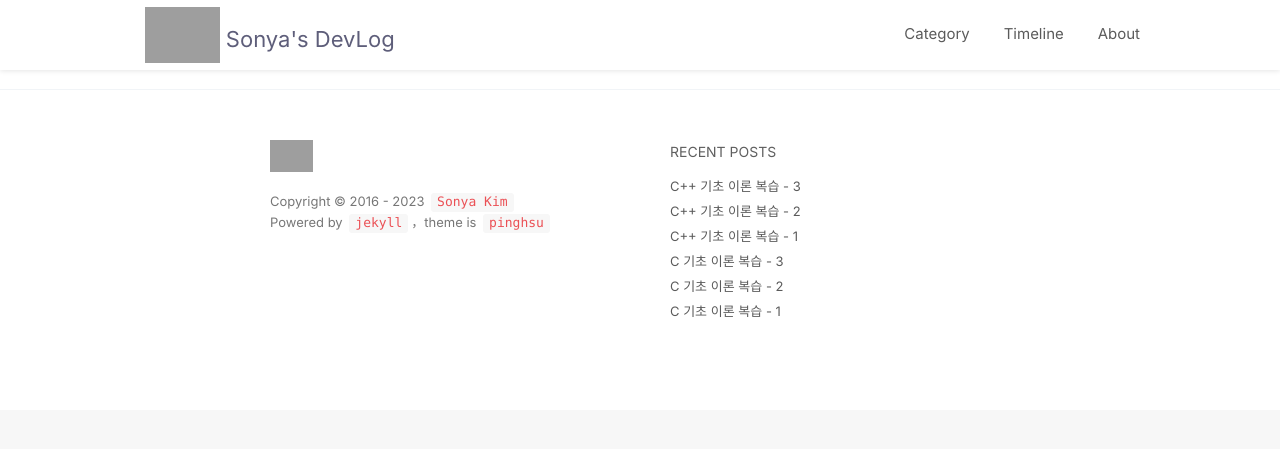
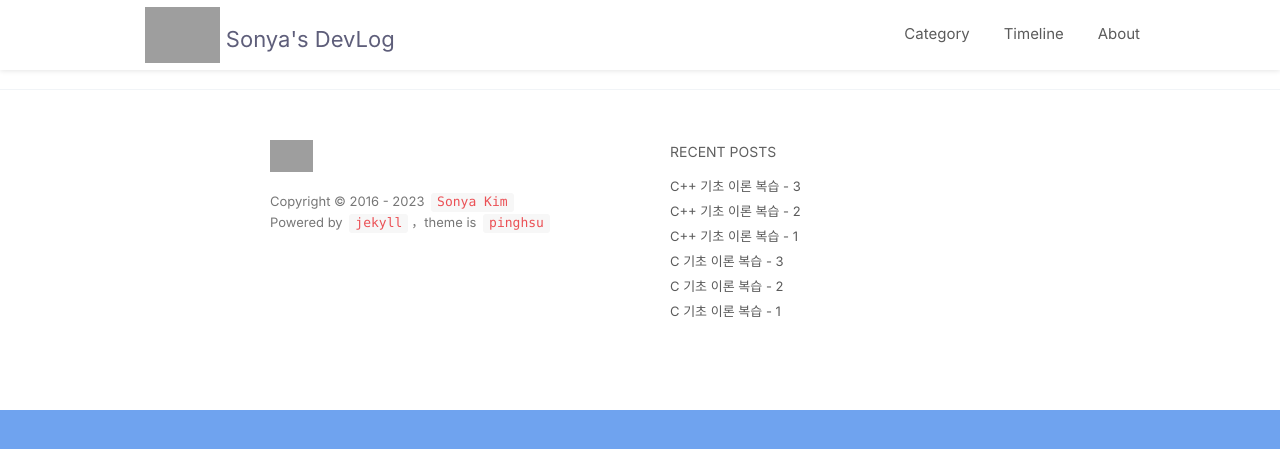
Before and after one commit to ssonsonya/ssonsonya.github.io, a Jekyll site: the page built from category.html, in a window 1280 px wide. Shown: the top 449 px of the page. Built offline with Jekyll 4.4.1, drawn with Linux system fonts in a browser that asks for light colours; nearby versions of some CDN libraries; some web fonts are replaced; comment, search, counter and statistics services are not loaded; grey boxes are pictures that could not be loaded.

Commit message:
background color change

```diff
--- a/_layouts/default.html
+++ b/_layouts/default.html
@@ -1,11 +1,9 @@
 <!DOCTYPE html>
 <html>
-<head>
-  <link href="https://hangeul.pstatic.net/hangeul_static/css/nanum-square.css" rel="stylesheet">
 
   {% include head.html %}
 
-<body class="bg-grey" gtools_scp_screen_capture_injected="true">
+<body class="bg-blue" gtools_scp_screen_capture_injected="true">
 
     {% include header.html %}
 
```
